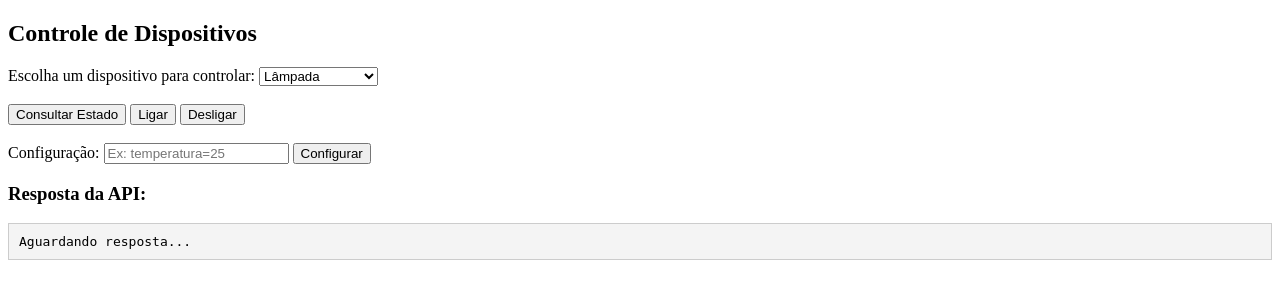
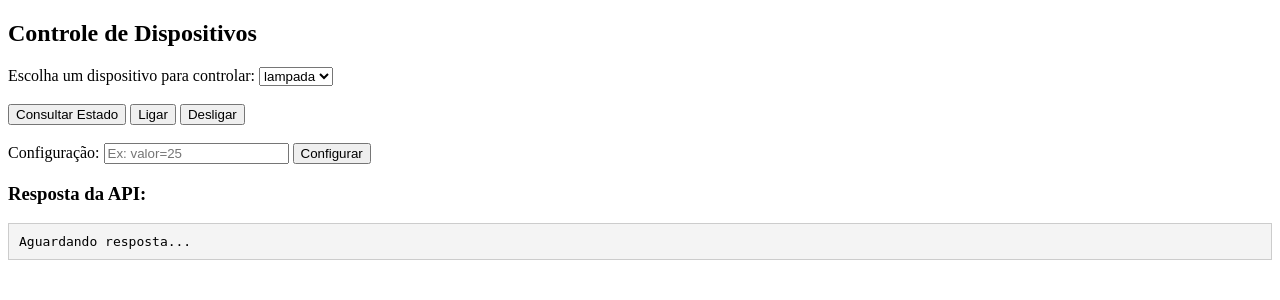
Before and after one commit to joppimenta/Sistemas-Distribuidos, a Flask app: page / in a window 1280 px wide. Shown: the top 300 px of the page. Run offline with Flask 3, Linux system fonts and the light colour scheme.

Commit message:
fix cliente

```diff
--- a/app/templates/index.html
+++ b/app/templates/index.html
@@ -21,9 +21,8 @@
 
     <label for="device_name">Escolha um dispositivo para controlar:</label>
     <select id="device_name">
-        <option value="Lâmpada">Lâmpada</option>
-        <option value="Ar-condicionado">Ar-condicionado</option>
-        <option value="Ventilador">Ventilador</option>
+        <option value="lampada">lampada</option>
+        <option value="motor">motor</option>
     </select>
 
     <br><br>
@@ -34,7 +33,7 @@
 
     <br><br>
     <label for="config">Configuração:</label>
-    <input type="text" id="config" placeholder="Ex: temperatura=25">
+    <input type="text" id="config" placeholder="Ex: valor=25">
     <button onclick="configurarDispositivo()">Configurar</button>
 
     <h3>Resposta da API:</h3>
```
